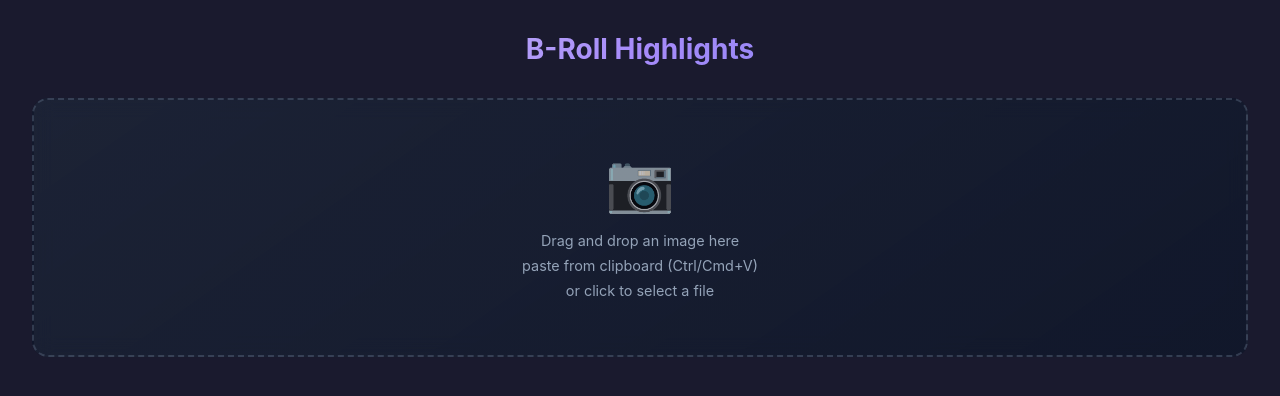
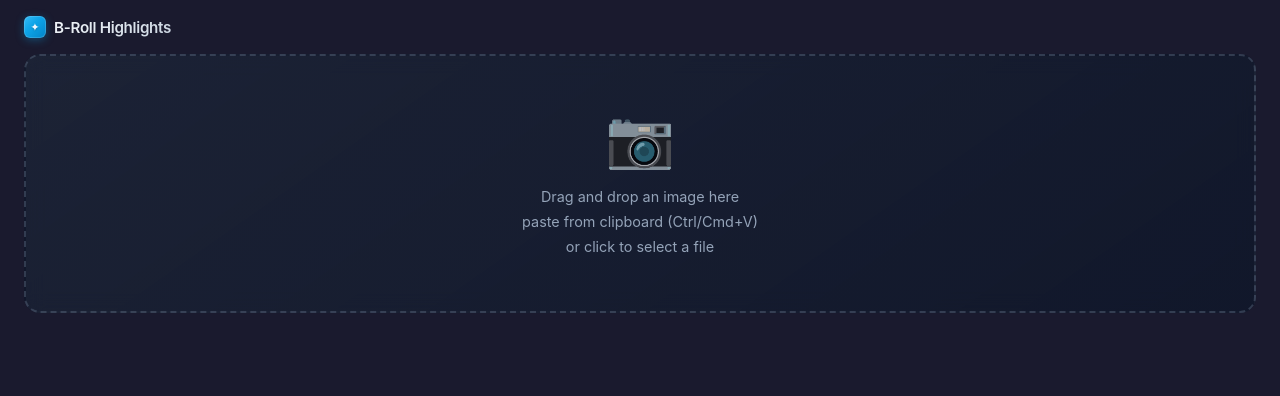
Before and after one commit to a-trost/b-roll-highlights, a React (Vite) app: page / in a window 1280 px wide. Shown: the top 396 px of the page. Built offline with nearby package versions, Linux system fonts and the light colour scheme.

Commit message:
Style logo

```diff
--- a/src/App.tsx
+++ b/src/App.tsx
@@ -256,7 +256,10 @@ function App() {
 
   return (
     <div className="app">
-      <h1>B-Roll Highlights</h1>
+      <header className="app-header">
+        <div className="app-logo">✦</div>
+        <h1>B-Roll Highlights</h1>
+      </header>
 
       {!imagePath ? (
         <ImageUploader onUpload={handleUpload} isUploading={isUploading} />
--- a/src/styles/app.css
+++ b/src/styles/app.css
@@ -15,15 +15,60 @@ body {
 .app {
   max-width: 1400px;
   margin: 0 auto;
-  padding: 2rem;
+  padding: 1rem 1.5rem;
+}
+
+.app-header {
+  display: flex;
+  align-items: center;
+  gap: 0.5rem;
+  margin-bottom: 1rem;
+}
+
+.app-logo {
+  width: 22px;
+  height: 22px;
+  background: linear-gradient(135deg, #38bdf8 0%, #0ea5e9 40%, #0284c7 100%);
+  border-radius: 6px;
+  display: flex;
+  align-items: center;
+  justify-content: center;
+  font-size: 0.7rem;
+  color: #f0f9ff;
+  text-shadow: 0 1px 2px rgba(0, 0, 0, 0.2);
+  box-shadow:
+    0 2px 8px rgba(14, 165, 233, 0.35),
+    0 0 0 1px rgba(255, 255, 255, 0.15) inset;
+  position: relative;
+  overflow: hidden;
+}
+
+.app-logo::before {
+  content: '';
+  position: absolute;
+  top: 0;
+  left: -100%;
+  width: 100%;
+  height: 100%;
+  background: linear-gradient(
+    90deg,
+    transparent,
+    rgba(255, 255, 255, 0.2),
+    transparent
+  );
+  animation: shimmer 3s infinite;
+}
+
+@keyframes shimmer {
+  0% { left: -100%; }
+  50%, 100% { left: 100%; }
 }
 
 .app h1 {
-  text-align: center;
-  margin-bottom: 2rem;
-  font-size: 1.75rem;
-  font-weight: 700;
-  background: linear-gradient(135deg, #e2e8f0 0%, #a78bfa 50%, #667eea 100%);
+  font-size: 0.95rem;
+  font-weight: 600;
+  letter-spacing: -0.02em;
+  background: linear-gradient(135deg, #f1f5f9 0%, #cbd5e1 100%);
   -webkit-background-clip: text;
   -webkit-text-fill-color: transparent;
   background-clip: text;
```
